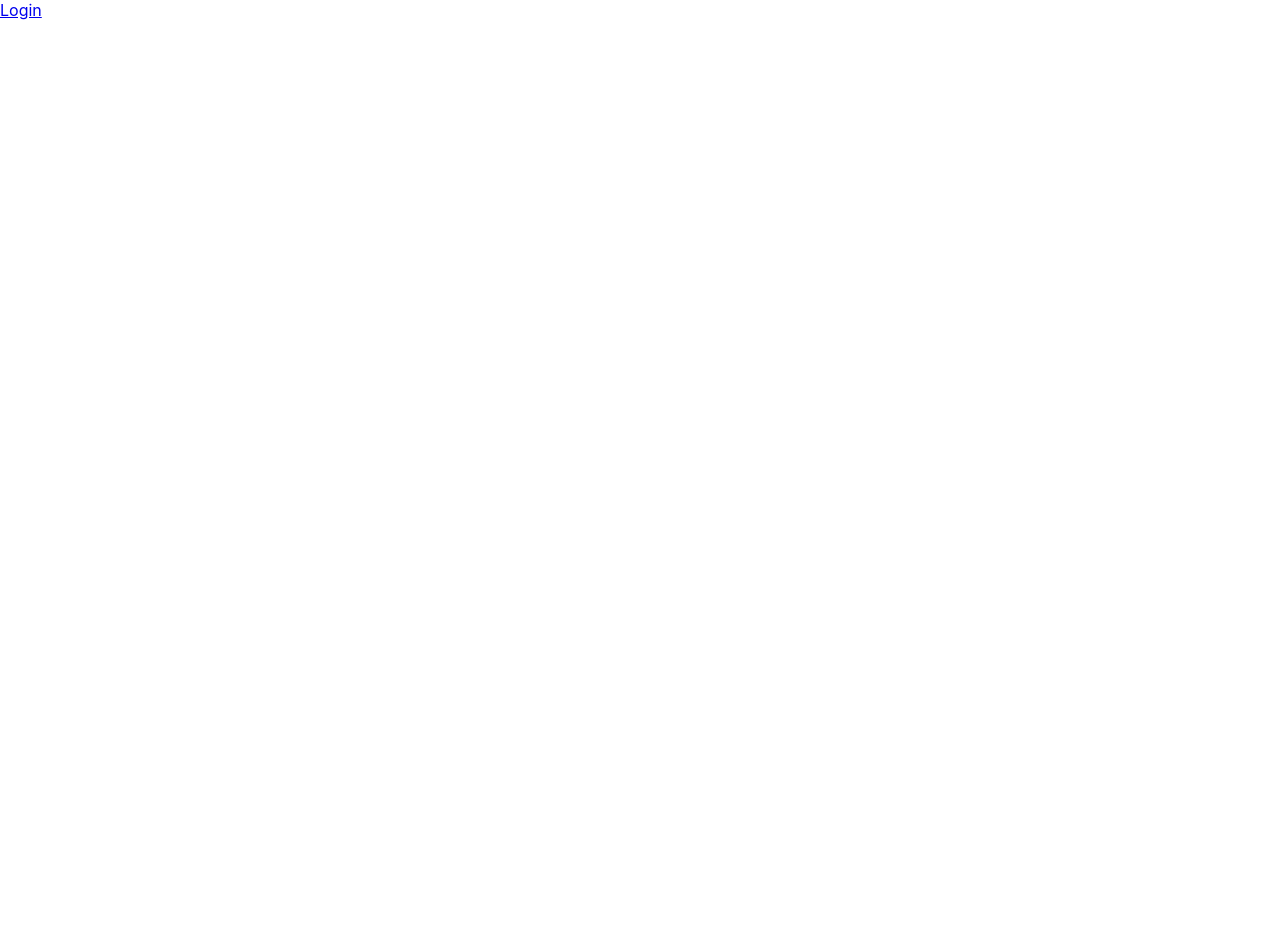
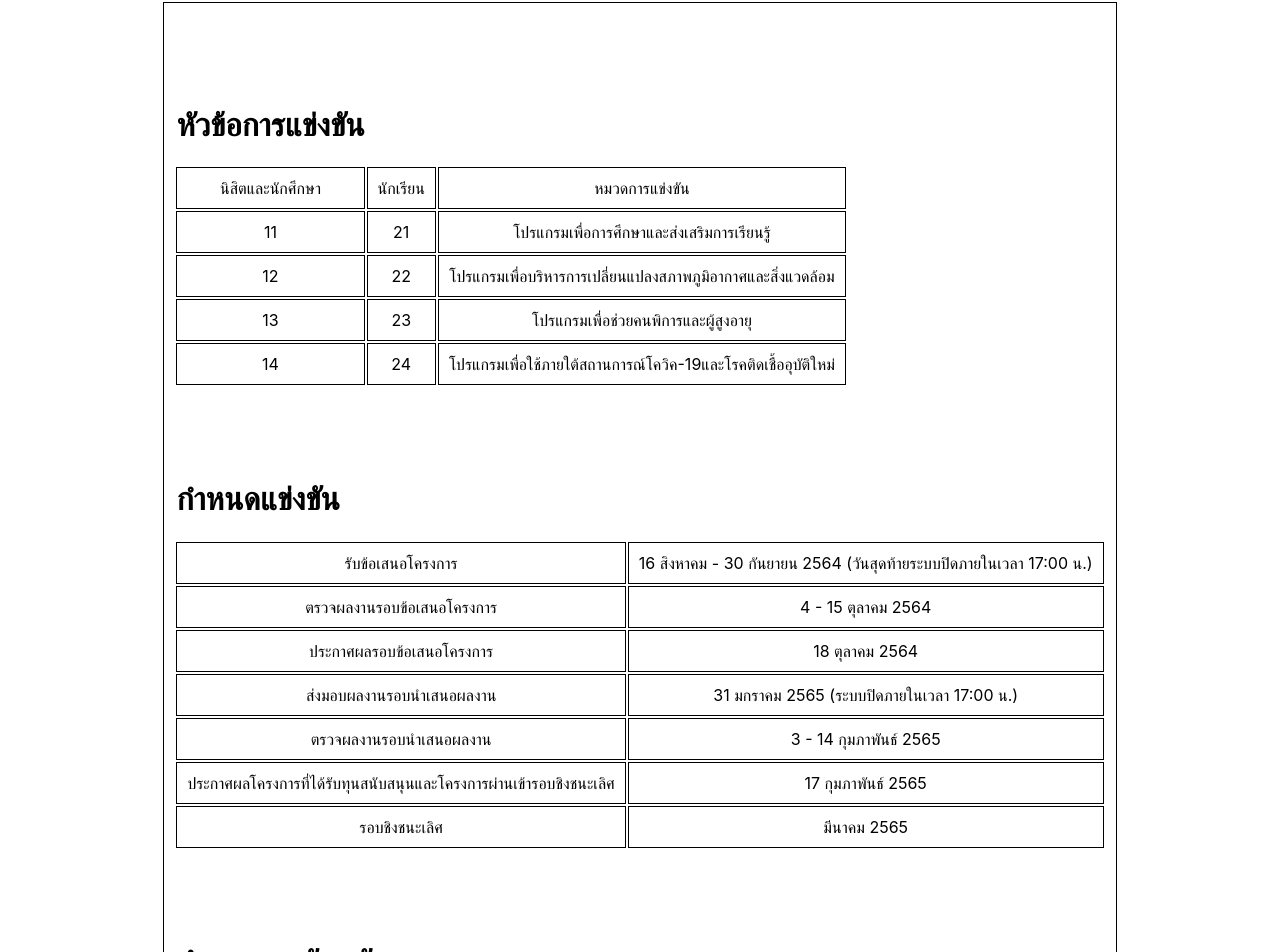
Before and after one commit to chanathipsukphonsawan/nscproject, a React (Create React App) app in the folder client/: page / in a window 1280 px wide. Shown: the top 952 px of the page. Before the commit the page ends 800 px from the top, so only its background shows below. Built offline with nearby package versions, Linux system fonts and the light colour scheme.

Commit message:
publicpage

```diff
--- a/client/src/App.js
+++ b/client/src/App.js
@@ -22,8 +22,7 @@ function App() {
         <Container>
             <BrowserRouter>
             <Routes>
-                <Route path="/public" element={<Publicpage/>} />
-                <Route path="/" element={<Home/>} />
+                <Route path="/" element={<Publicpage/>}/>
                 <Route path="/login" element={<Login/>} />
                 <Route path="/logout" element={<Logoutpage/>} />
             </Routes>
--- a/client/src/page/publicpage.js
+++ b/client/src/page/publicpage.js
@@ -1,14 +1,78 @@
-const Publicpage = () => {
-    return (
-        <div style={{ backgroundColor: 'lightblue', textAlign: 'center' }}>
-            <h1>กำหนดการรับสมัคร </h1>
-            <table>
+const Publicpage =()=>{
+    return(<div style={{ backgroundColor: 'white', textAlign: 'center', display:'contents', justifyContent: 'center'}}>
+        <table style={{ margin: 'auto',tableLayout:'auto' }}>
             <tr>
-                    <td style={{ border: '1px solid black', padding: '10px' }}>กำหนดการส่งรายงานฉบับสมบูรณ์เข้าระบบ GENA http://nsc.siit.tu.ac.th/GENA2/login.php</td>
+                <td style={{ border: '1px solid black', padding: '10px' }}>
+                    <table style={{ margin:'0',tableLayout:'auto' }}>
+                    <h1 style={{ textAlign: 'left',marginTop:'90px'}}>หัวข้อการแข่งขัน </h1>
+                        <tr>
+                            <td style={{ border: '1px solid black', padding: '10px' }}>นิสิตและนักศึกษา</td>
+                            <td style={{ border: '1px solid black', padding: '10px' }}>นักเรียน</td>
+                            <td style={{ border: '1px solid black', padding: '10px' }}>หมวดการแข่งขัน</td>
+                        </tr>
+                        <tr>
+                            <td style={{ border: '1px solid black', padding: '10px' }}>11</td>
+                            <td style={{ border: '1px solid black', padding: '10px' }}>21</td>
+                            <td style={{ border: '1px solid black', padding: '10px' }}>โปรแกรมเพื่อการศึกษาและส่งเสริมการเรียนรู้</td>
+                        </tr>
+                        <tr>
+                            <td style={{ border: '1px solid black', padding: '10px' }}>12</td>
+                            <td style={{ border: '1px solid black', padding: '10px' }}>22</td>
+                            <td style={{ border: '1px solid black', padding: '10px' }}>โปรแกรมเพื่อบริหารการเปลี่ยนแปลงสภาพภูมิอากาศและสิ่งแวดล้อม</td>
+                        </tr>
+                        <tr>
+                            <td style={{ border: '1px solid black', padding: '10px' }}>13</td>
+                            <td style={{ border: '1px solid black', padding: '10px' }}>23</td>
+                            <td style={{ border: '1px solid black', padding: '10px' }}>โปรแกรมเพื่อช่วยคนพิการและผู้สูงอายุ</td>
+                        </tr>
+                        <tr>
+                            <td style={{ border: '1px solid black', padding: '10px' }}>14</td>
+                            <td style={{ border: '1px solid black', padding: '10px' }}>24</td>
+                            <td style={{ border: '1px solid black', padding: '10px' }}>โปรแกรมเพื่อใช้ภายใต้สถานการณ์โควิค-19และโรคติดเชื้ออุบัติใหม่</td>
+                        </tr>
+
+                    </table>
+                    <table style={{ margin: 'auto',tableLayout:'auto' }}>
+                    <h1 style={{ textAlign: 'left',marginTop:'90px'}}>กำหนดแข่งขัน</h1>
+                        <tr>
+                            <td style={{ border: '1px solid black', padding: '10px' }}>รับข้อเสนอโครงการ</td>
+                            <td style={{ border: '1px solid black', padding: '10px' }}>16 สิงหาคม - 30 กันยายน 2564 (วันสุดท้ายระบบปิดภายในเวลา 17:00 น.)</td>
+                        </tr>
+                        <tr>
+                            <td style={{ border: '1px solid black', padding: '10px' }}>ตรวจผลงานรอบข้อเสนอโครงการ</td>
+                            <td style={{ border: '1px solid black', padding: '10px' }}>4 - 15 ตุลาคม 2564</td>
+                        </tr>
+                        <tr>
+                            <td style={{ border: '1px solid black', padding: '10px' }}>ประกาศผลรอบข้อเสนอโครงการ</td>
+                            <td style={{ border: '1px solid black', padding: '10px' }}>18 ตุลาคม 2564</td>
+                        </tr>
+                        <tr>
+                            <td style={{ border: '1px solid black', padding: '10px' }}>ส่งมอบผลงานรอบนำเสนอผลงาน</td>
+                            <td style={{ border: '1px solid black', padding: '10px' }}>31 มกราคม 2565 (ระบบปิดภายในเวลา 17:00 น.)</td>
+                        </tr>
+                        <tr>
+                            <td style={{ border: '1px solid black', padding: '10px' }}>ตรวจผลงานรอบนำเสนอผลงาน</td>
+                            <td style={{ border: '1px solid black', padding: '10px' }}>3 - 14 กุมภาพันธ์ 2565</td>
+                        </tr>
+                        <tr>
+                            <td style={{ border: '1px solid black', padding: '10px' }}>ประกาศผลโครงการที่ได้รับทุนสนับสนุนและโครงการผ่านเข้ารอบชิงชนะเลิศ</td>
+                            <td style={{ border: '1px solid black', padding: '10px' }}>17 กุมภาพันธ์ 2565</td>
+                        </tr>
+                        <tr>
+                            <td style={{ border: '1px solid black', padding: '10px' }}>รอบชิงชนะเลิศ</td>
+                            <td style={{ border: '1px solid black', padding: '10px' }}> มีนาคม 2565</td>
+                        </tr>
+                    </table>
+                    <table style={{ margin: '0',tableLayout:'auto' }}>
+                    <h1 style={{ textAlign: 'left',marginTop:'90px'}}>กำหนดการรับสมัคร</h1>
+                        <tr>
+                            <td style={{ border: '1px solid black', padding: '10px' }}>กำหนดการส่งรายงานฉบับสมบูรณ์เข้าระบบ
+                            GENA http://nsc.siit.tu.ac.th/GENA2/login.php</td>
                             <td style={{ border: '1px solid black', padding: '10px' }}>ภายในวันที่ 31 มกราคม 2566 ไม่เกิน 17.00 น.</td>
                         </tr>
                         <tr>
                             <th style={{ border: '1px solid black', padding: '10px' }}>กำหนดการนำเสนอผลงานแบบออนไลน์ต่อคณะกรรมการพิจารณาผลงาน</th>
+                            <th style={{ border: '1px solid black', padding: '10px' }}> </th>
                         </tr>
                         <tr>
                             <td style={{ border: '1px solid black', padding: '10px' }}>ศูนย์ประสานงานภูมิภาค ภาคใต้</td>
@@ -23,8 +87,35 @@ const Publicpage = () => {
                             <td style={{ border: '1px solid black', padding: '10px' }}>รอยืนยัน</td>
                         </tr>
                     </table>
+
+
+                    <h1 style={{ textAlign: 'left',marginTop:'90px'}}>คุณสมบัติผู้สมัคร</h1>
+                    <h4 style={{ textAlign:'left',marginTop:'10px',marginLeft:'10px'}}>กำลังศึกษาอยู่ในสถาบันการศึกษาในประเทศไทย</h4>
+                    <h4 style={{ textAlign:'left',marginTop:'10px',marginLeft:'25px'}}>ระดับนักเรียน : ประถมศึกษา มัธยมศึกษา อาชีวศึกษา  หรือเทียบเท่า(ปวช.)</h4>
+                    <h4 style={{ textAlign:'left',marginTop:'10px',marginLeft:'25px'}}>ระดับนิสิตและนักศึกษา : อาชีวศึกษา หรือเทียบเท่า (ปวส.) และ อุดมศึกษา (ไม่เกินปริญญาตรี)</h4>
+                    <h4 style={{ textAlign:'left',marginTop:'10px',marginLeft:'10px'}}>สมาชิก จำนวน 1-3 คน (ชื่อไม่ซ้ำในทีมอื่น) และที่ปรึกษาโครงการ 1 คน สังกัดสถาบันการศึกษาเดียวกัน</h4>
+                    <h4 style={{ textAlign:'left',marginTop:'10px',marginLeft:'10px'}}>ส่งผลงานเข้าแข่งขันได้ 1 ผลงานเท่านั้น</h4>
+                    <h4 style={{ textAlign:'left',marginTop:'10px',marginLeft:'10px'}}>ผลงานที่เข้าร่วมการแข่งขัน ผ่านการรับรองจากที่ปรึกษาโครงการและหัวหน้าสถาบันการศึกษา</h4>
+                    <h4 style={{ textAlign:'left',marginTop:'10px',marginLeft:'10px'}}>หากร่วมการแข่งขัน YSC 2022 แล้ว ไม่สามารถสมัคร  NSC 2022 ได้</h4>
+
+
+
+                    <h1 style={{ textAlign:'left',marginTop:'70px'}}>อีเมล์ศูนย์ประสานงาน</h1>
+                    <h4 style={{ textAlign:'left',marginTop:'10px',marginLeft:'25px'}}>คณะวิศวกรรมศาสตร์ มหาวิทยาลัยสงขลานครินทร์</h4>
+                    <h4 style={{ textAlign:'left',marginTop:'10px',marginLeft:'25px'}}>โทรศัพท์ 074 287076</h4>
+                    <h4 style={{ textAlign:'left',marginTop:'10px',marginLeft:'25px'}}>e-mail : wimon@coe.psu.ac.th </h4>
+                    <h4 style={{ textAlign:'left',marginTop:'10px',marginLeft:'25px'}}>Facebook: NSC Thailand Southern Region</h4>
+                </td>
+
+            </tr>
+        </table>
                 </div>
-    );
-};
 
-export default Publicpage;
+
+
+
+    )
+
+}
+
+export default Publicpage
```
Also changed, not shown: 1 other file (tests, documents, lock files or other folders). Lines whose indentation alone changed are shown as unchanged.
